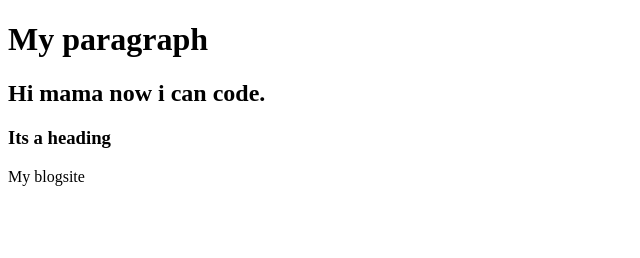
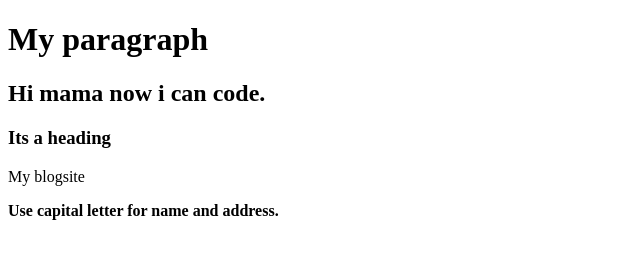
Before and after one commit to aunayem/my-second-repo, a plain HTML site: page index.html in a window 1280 px wide. Shown: the whole page, without its empty margins (0-640 px from the left). Drawn offline with Linux system fonts and the light colour scheme.

Commit message:
added new tag

```diff
--- a/index.html
+++ b/index.html
@@ -11,5 +11,6 @@
     <h2>Hi mama now i can code.</h2>
     <h3>Its a heading</h3>
     <p>My blogsite</p>
+    <strong>Use capital letter for name and address.</strong>
 </body>
 </html>
```
